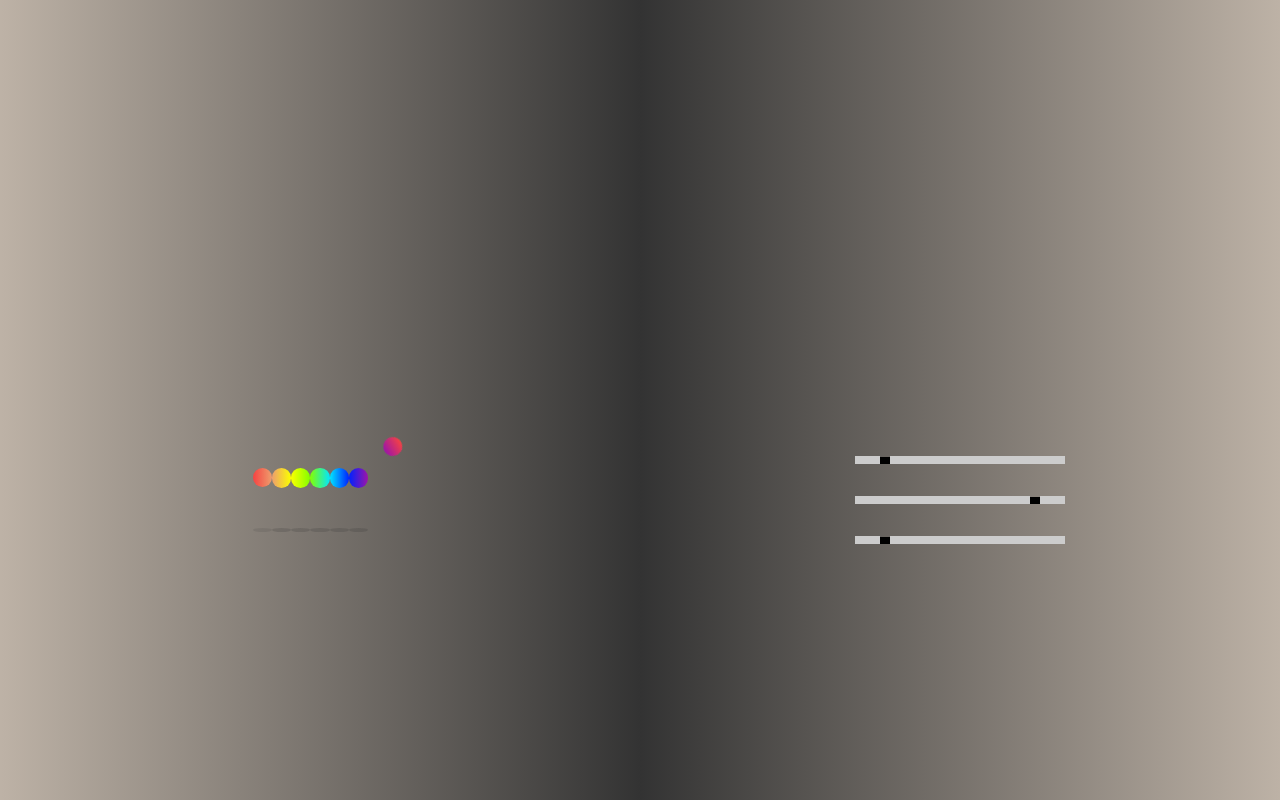
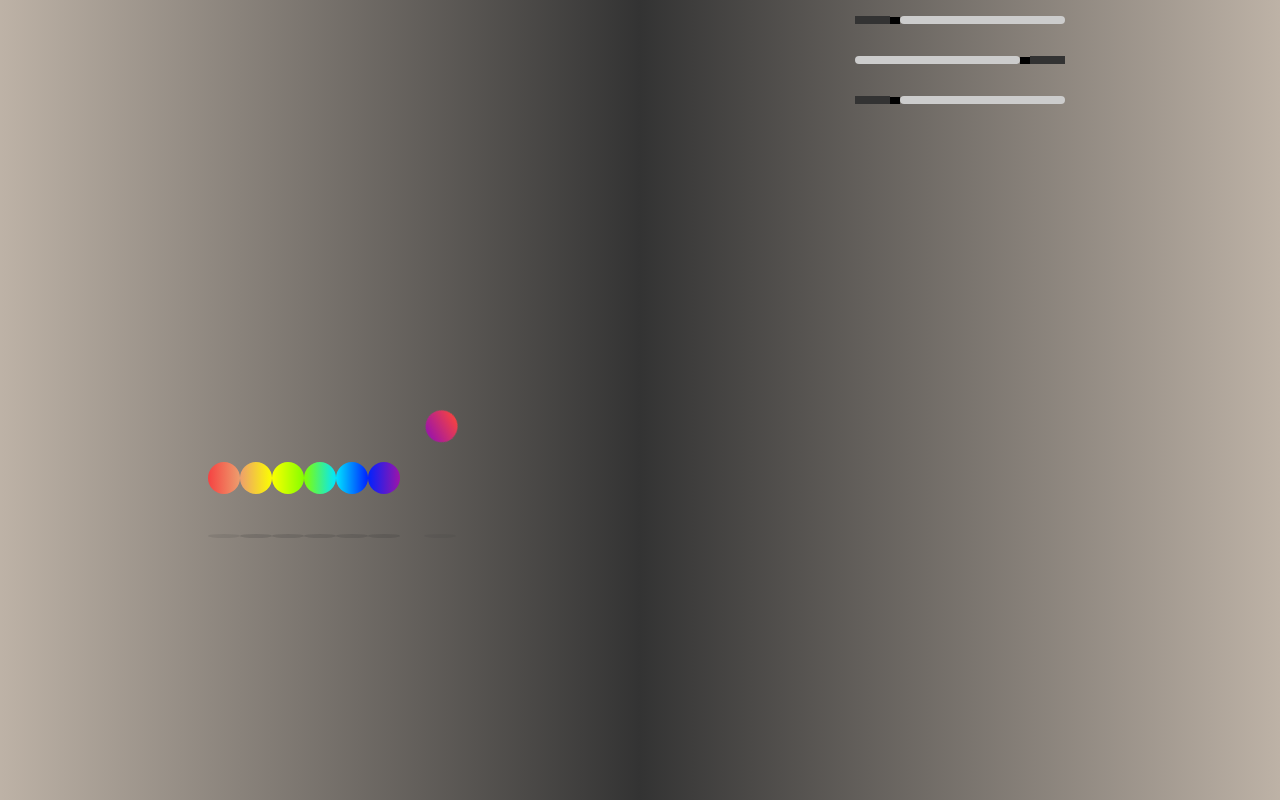
Before and after one commit to Taraskiiin/animation, a plain HTML site: page index.html in a window 1280 px wide. Shown: the top 800 px of the page. Drawn offline with nearby package versions, Linux system fonts and the light colour scheme.

Commit message:
fixedballs

```diff
--- a/index.html
+++ b/index.html
@@ -32,6 +32,7 @@
             </div>
         </div>
         <div class="swords">
+            <div class="swords__block">
                 <div class="first__sword">
                     <div class="little__block"></div>
                     <div class="black__block"></div>
@@ -49,6 +50,7 @@
                 </div>
             </div>
         </div>
+    </div>
 
     <script src="https://ajax.googleapis.com/ajax/libs/jquery/3.4.1/jquery.min.js"></script>
     <script src="js/main.js"></script>
--- a/js/main.js
+++ b/js/main.js
@@ -1,6 +1,5 @@
-$('.swords').click(function(){
+$('.swords__block').click(function(){
     $('.first__sword').toggleClass('first');
     $('.second__sword').toggleClass('middle');
     $('.third__sword').toggleClass('last');
-
-  });
+ });
--- a/style/style.css
+++ b/style/style.css
@@ -14,14 +14,14 @@ body{
     background-position: center;
     background-repeat: no-repeat;
     margin: 0 auto;
-    position: relative;
+    display: flex;
+    justify-content: center;
+    flex-wrap: wrap;
 }
 .balls__block{
     width: 50%;
     height: 100%;
     display: flex;
-    top: 0;
-    left: 0;
     flex-direction: column;
     justify-content: center;
     background: linear-gradient( to right , rgba(224, 210, 195,0.8), rgba(51, 51, 51,0.8));
@@ -33,8 +33,8 @@ body{
     margin-bottom: 40px;
 }
 .balls div{
-    width: 1.5vw;
-    height: 1.5vw;
+    width: 2.5vw;
+    height: 2.5vw;
     border-radius: 50%;
 }
 .shadow__balls{
@@ -43,7 +43,7 @@ body{
     align-items: center;
 }
 .shadow__balls div{
-    width: 1.5vw;
+    width: 2.5vw;
     height: 0.3vw;
     border-radius: 50%;
     background-color: #333333;
@@ -83,7 +83,6 @@ body{
 @keyframes div-1{
     0% {
         transform: rotate(30deg) translate(-150%, -100%);
-
     }
     15% {
         transform: rotate(0deg) translate( 0, 0);
@@ -102,27 +101,22 @@ body{
 @keyframes shadow-1{
     0% {
         opacity: 0;
-        transform: rotate(0deg) translateX(-150%);
+        transform: translateX(-150%);
     }
-    10% {
+    15% {
         opacity: .1;
-        transform: rotate(0deg);
+        transform: translateX(0);
     }
-    5% {
+    50% {
         opacity: .2;
-        transform: rotate(0deg) translateX(0);
+        transform: translateX(0);
     }
-    75% {
-        opacity: .2;
-        transform: rotate(0deg) translateX(0);
-    }
-    85% {
+    65% {
         opacity: .1;
-        transform: rotate(0deg)translateX(-150%);
     }
     100% {
+        transform: translateX(-150%);
         opacity: 0;
-        transform: rotate(0deg);
     }
 }
 @keyframes div-2{
@@ -153,12 +147,8 @@ body{
     15% {
         opacity: .2;
     }
-    20% {
+    25% {
         opacity: .1;
-    }
-    25% {
-        opacity: 0;
-        transform: translateX(150%);
     }
     50% {
         opacity: 0;
@@ -169,26 +159,25 @@ body{
     }
     65% {
         opacity: .2;
-        transform: rotate(0deg) translateX(0);
+        transform: translateX(0);
     }
     100% {
         opacity: .2;
-        transform: rotate(0deg);
     }
 }
 .swords{
     width: 50%;
     height: 100%;
-    position: absolute;
+    background: linear-gradient( to right , rgba(51, 51, 51,0.8), rgba(224, 210, 195,0.8));
+
+}
+.swords__block{
     display: flex;
     flex-direction: column;
     justify-content: center;
     align-items: center;
-    transition: ease 1s infinite;
-    top: 0;
-    right: 0;
-    z-index: 4;
-    background: linear-gradient( to right , rgba(51, 51, 51,0.8), rgba(224, 210, 195,0.8));
+    transition: ease .3s;
+    cursor: pointer;
 }
 .first__sword,
 .second__sword,
@@ -197,33 +186,35 @@ body{
     flex-basis: 40px;
     align-items: center;
 }
-.little__block,
-.big__block{
-    background-color: #ccc;
-}
 .black__block{
     width: 10px;
     height: 7px;
     background-color: #000;
 }
 .big__block{
-    width: 175px;
+    width: 165px;
     height: 8px;
+    border-radius: 5px;
+    background-color: #ccc;
 }
 .little__block{
     height: 8px;
-    width: 25px;
+    width: 35px;
+    background-color: #333;
 }
 .first{
     transition-duration: 0.5s, 0.5s;
     transform: translateY(-70px);
     opacity: 0;
+    animation-fill-mode: forwards;
 }
 .middle{
     transform: rotate(45deg) translate(-15px, 20px);
     transition-duration: 0.5s, 0.5s;
+    animation-fill-mode: forwards;
 }
 .last{
-    transform: rotate(-45deg) translate(10px,-30px);
+    transform: rotate(-45deg) translate(10px,-40px);
     transition-duration: .5s, 0.5s;
+    animation-fill-mode: forwards;
 }
```
Lines whose indentation alone changed are shown as unchanged.
